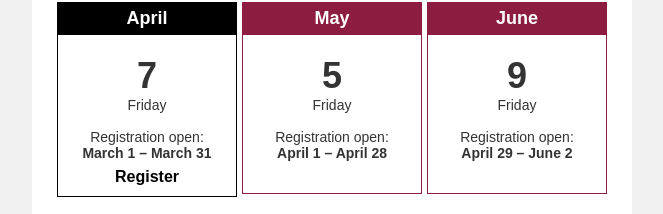
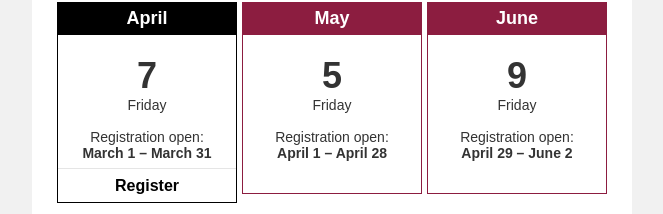
Before and after one commit to mdaole-asu/plane-ticket, a plain HTML site: page index.html in a window 1280 px wide. Shown: the part 88-302 px from the top of the page, without its empty margins (308-971 px from the left). Drawn offline with Linux system fonts and the light colour scheme.

Commit message:
interactive calendar push

```diff
--- a/index.html
+++ b/index.html
@@ -247,7 +247,7 @@
 
 		.button {
 			transition: .3s;
-			width: 178px;
+			width: 180px;
 			color: black;
 		}
 
@@ -259,7 +259,6 @@
 
 		.button a {
 			color: black;
-			height: 35px;
 		}
 
 		.button a:hover {
@@ -378,6 +377,11 @@ Friday
 
 Registration open:<br>
 <strong>March 1 &ndash; March 31</strong>
+
+	<hr style="border: 0;
+    height: 0;
+    border-top: 1px solid rgba(0, 0, 0, 0.1);
+    border-bottom: 1px solid rgba(255, 255, 255, 0.3); Margin-bottom: 0;">
 
 
 					<table role="presentation" cellspacing="0" cellpadding="0" border="0" align="center" style="margin: auto;">
```
